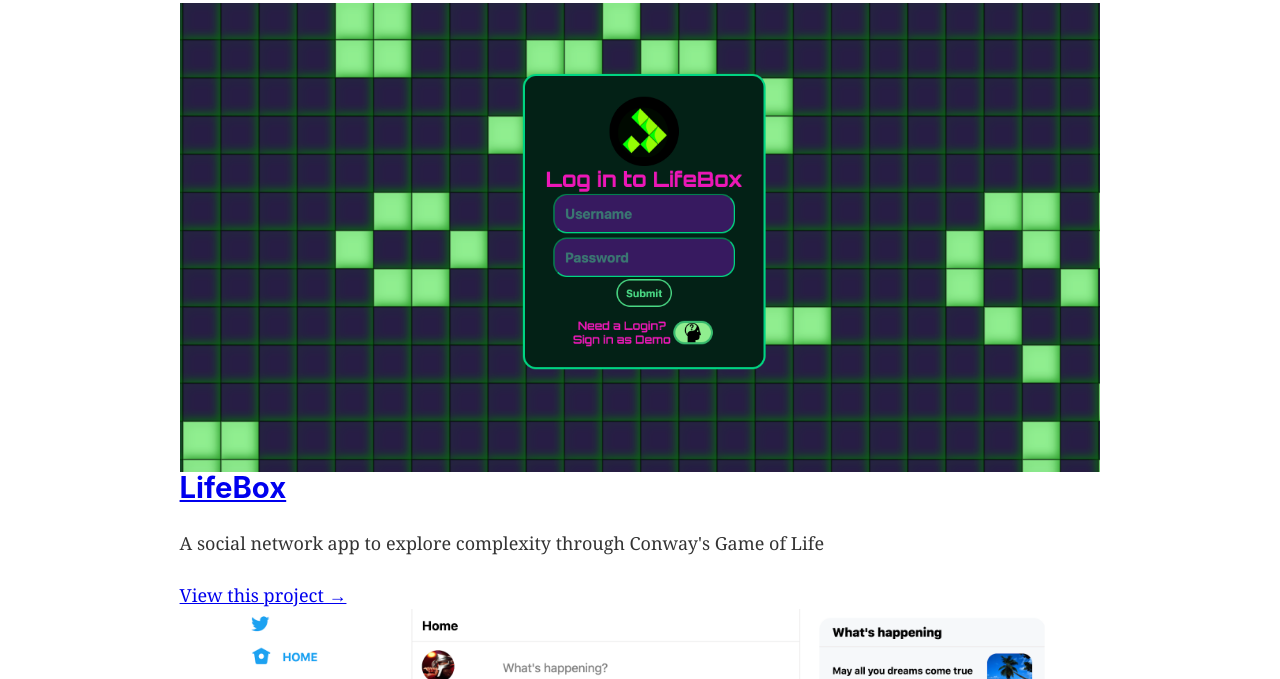
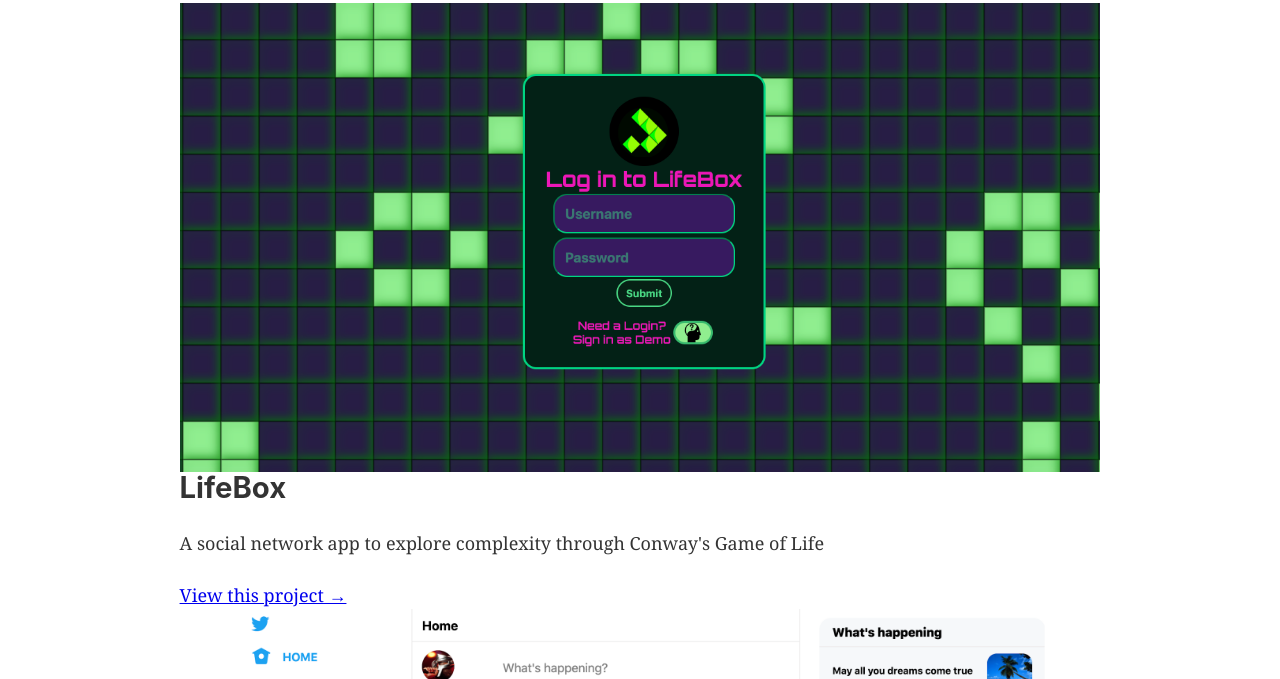
Before and after one commit to DaedalusG/DaedalusG.github.io, a Gatsby site: page /projects in a window 1280 px wide. Shown: the part 121-800 px from the top of the page. Built offline with nearby package versions, Linux system fonts and the light colour scheme; Gatsby itself is replaced by a stand-in of ours.

Commit message:
made some edits to the project-card, no more slug links

```diff
--- a/src/components/project-card.js
+++ b/src/components/project-card.js
@@ -1,5 +1,4 @@
 import React from 'react';
-import { Link } from 'gatsby';
 import Image from 'gatsby-image';
 
 // import './project-card.css';
@@ -10,11 +9,9 @@ const ProjectCard = ({ slug, title, description, imageData, url }) => {
             <a href={`${url}`}>
                 <Image fluid={imageData} alt={title} />
             </a>
-            <h2>
-                <Link to={`/${slug}/`}>{title}</Link>
-            </h2>
+            <h2>{title}</h2>
             <p>{description}</p>
-            <Link to={`/${slug}/`}>View this project &rarr;</Link>
+            <a href={`${url}`}>View this project &rarr;</a>
         </div>
     )
 }
```
